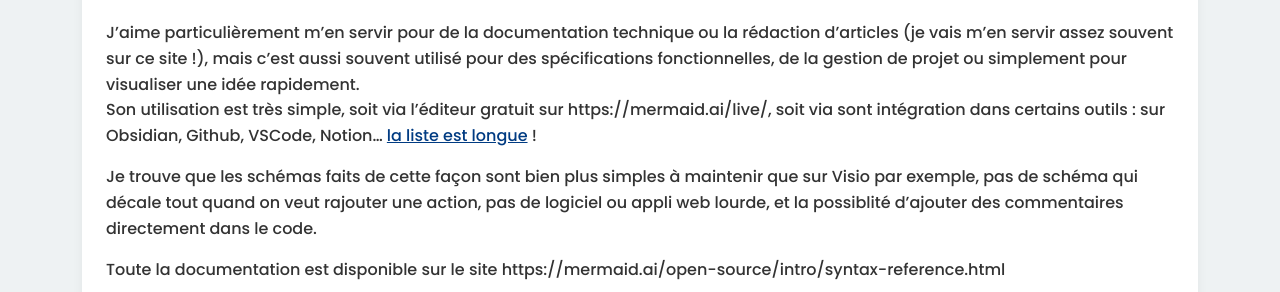
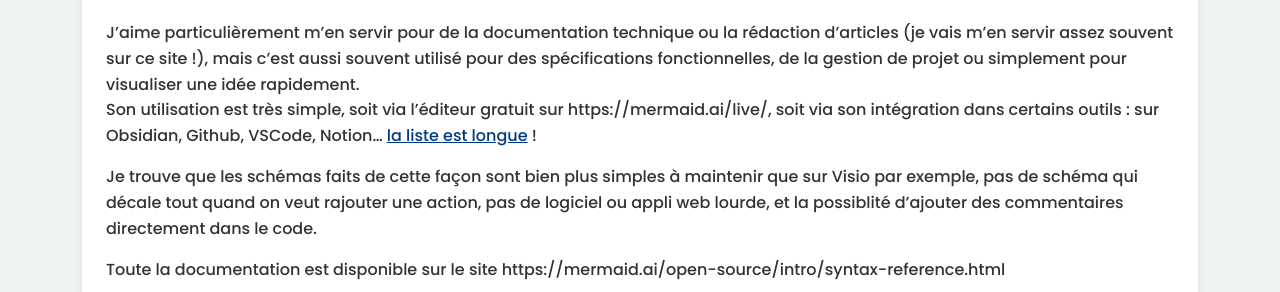
Before and after one commit to Arnaud-Ferriere/SurLesNuages, a Jekyll site: the page built from _posts/2026-04-04-diagrammes-mermaid.md, in a window 1280 px wide and 900 px high, scrolled down 1115 px. Shown: the part 162-454 px from the top of the window. Built offline with Jekyll 4.4.1, drawn with Linux system fonts in a browser that asks for light colours; comment, search, counter and statistics services are not loaded; some of the changed text lies outside the part shown.

Commit message:
Article: 2026-04-04 18:30:07 M _posts/2026-04-04-diagrammes-mermaid.md
Affected files:
_posts/2026-04-04-diagrammes-mermaid.md

````diff
--- a/_posts/2026-04-04-diagrammes-mermaid.md
+++ b/_posts/2026-04-04-diagrammes-mermaid.md
@@ -7,15 +7,16 @@ tags:
   - Obsidian
   - Documentation
   - Diagrammes
+  - Schémas
 mermaid: true
 placeholder: false
-excerpt: "Outil de création de diagrammes à partir de texte : syntaxe, cas d'usage, et utilisation sur Obsidian"
+excerpt: "Outil de création de diagrammes à partir de texte : sa syntaxe, cas d'usage, et son utilisation sur Obsidian"
 layout: post
 ---
-[Mermaid](https://mermaid.ai/) est une bibliothèque JavaScript qui permet de générer des diagrammes et schémas à partir de texte, inspiré par Markdown.
+[Mermaid](https://mermaid.ai/open-source/) est une bibliothèque JavaScript qui permet de générer des diagrammes et schémas à partir de texte, inspiré par Markdown.
 
 J'aime particulièrement m'en servir pour de la documentation technique ou la rédaction d'articles (je vais m'en servir assez souvent sur ce site !), mais c'est aussi souvent utilisé pour des spécifications fonctionnelles, de la gestion de projet ou simplement pour visualiser une idée rapidement.
-Son utilisation est très simple, soit via l'éditeur gratuit sur https://mermaid.ai/live/, soit via sont intégration dans certains outils : sur Obsidian, Github, VSCode, Notion... [la liste est longue](https://mermaid.ai/open-source/ecosystem/integrations-community.html#productivity-tools) !
+Son utilisation est très simple, soit via l'éditeur gratuit sur https://mermaid.ai/live/, soit via son intégration dans certains outils : sur Obsidian, Github, VSCode, Notion... [la liste est longue](https://mermaid.ai/open-source/ecosystem/integrations-community.html#productivity-tools) !
 
 Je trouve que les schémas faits de cette façon sont bien plus simples à maintenir que sur Visio par exemple, pas de schéma qui décale tout quand on veut rajouter une action, pas de logiciel ou appli web lourde, et la possiblité d'ajouter des commentaires directement dans le code.
 
@@ -45,6 +46,7 @@ flowchart TD
     D --> F([Fin])
     E --> F
 ```
+---
 
 ### Sequence Diagram
 
@@ -94,6 +96,7 @@ sequenceDiagram
     App-->>WB: Cookie de session
     EID->>WB: Cookie pour le domaine Entra ID
 ```
+---
 
 ### State Diagram
 
@@ -123,6 +126,7 @@ stateDiagram-v2
     Résolu --> EnCours : Réouverture
     Fermé --> [*]
 ```
+---
 
 ### Gantt
 
@@ -158,6 +162,7 @@ gantt
     Formation utilisateurs      :c1, after b1, 14d
     Bilan & documentation       :c2, after b2, 5d
 ```
+---
 
 ### Un peu de camembert pour la route ?
 
@@ -181,6 +186,7 @@ pie title Répartition des tickets support (T1 2026)
     "Applications" : 14
     "Autre" : 8
 ```
+---
 
 ### Timeline
 
@@ -210,10 +216,12 @@ timeline
     2021 : Power Fx (langage low-code)
     2023 : Intégration de Copilot dans tous les outils
 ```
+---
 
 ## Diagrammes en "pré-version".
 
-> [!WARNING] > Voici d'autres exemples de diagrammes. Attention, ils sont en préversion, leur utilisation peut changer sur les futures version de Mermaid !
+> [!WARNING]
+> Voici d'autres exemples de diagrammes. Attention, ils sont en préversion, leur utilisation peut changer sur les futures version de Mermaid !
 ### Sankey
 
 Représente des **flux et leurs proportions**, répartition de licences, flux financiers, transferts de données, consommation d'énergie...
@@ -244,7 +252,6 @@ E5,Teams,80
 E5,Defender,80
 E3,SharePoint,300
 ```
-
 ---
 
 ### XY Chart
@@ -269,6 +276,7 @@ xychart-beta
     bar [78, 92, 105, 88, 97, 110]
     line [78, 92, 105, 88, 97, 110]
 ```
+---
 
 ### Kanban
 
@@ -297,6 +305,7 @@ kanban
     Export SharePoint["Export SharePoint vers Excel"]
     Dark mode["Dark mode du site"]
 ```
+---
 
 ### Architecture Diagram
 
@@ -331,7 +340,7 @@ architecture-beta
     func:R --> L:db
     func:B --> T:storage
 ```
-
+---
 ## Intégration dans Obsidian
 
 J'en parlais dans mon premier article, j'utilise Obsidian pour la rédaction. Il intègre **nativement** la visualisation de Mermaid, sans configuration préalable.
@@ -346,6 +355,7 @@ flowchart LR
 
 Le diagramme s'affiche directement dans la vue lecture.
 
+---
 ### Plugin communautaire : Mermaid Tools
 
 En plus de cette intégration native, j'utilise le plugin [**Mermaid Tools**](https://obsidian.md/plugins?id=mermaid-tools) ([page Github](https://github.com/dartungar/obsidian-mermaid?tab=readme-ov-file)) qui apporte une barre d'outils dédiée dans l'éditeur Obsidian.
````
Also changed, not shown: other parts of _posts/2026-04-04-diagrammes-mermaid.md (+5 -0 lines).
